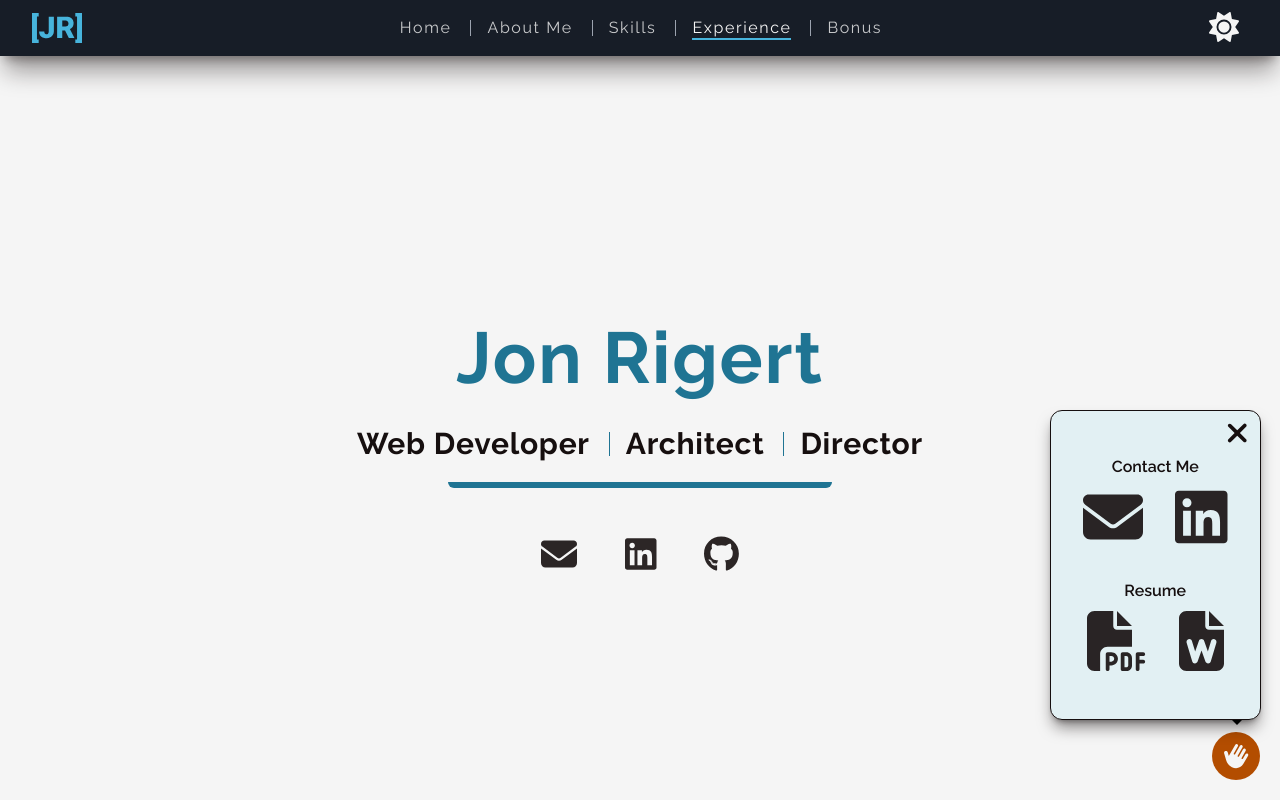
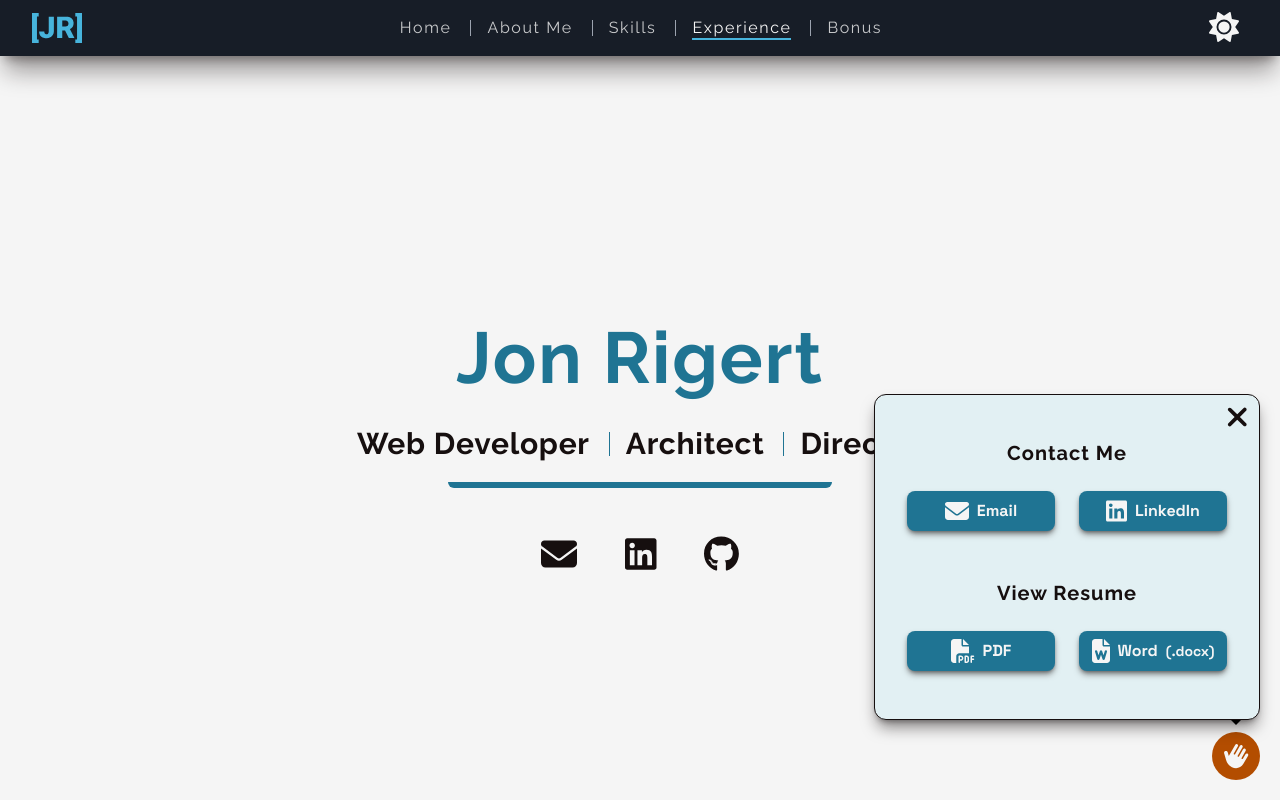
Before and after one commit to jrigert/portfolio, a Next.js app: page / in a window 1280 px wide. Both pictures are taken after a click on the button 1236 px from the left and 756 px from the top of the page. Shown: the top 800 px of the page. Built offline with nearby package versions, Linux system fonts and the light colour scheme.

Commit message:
- creating iconButton link variants - updating certain links to use iconVariant

```diff
--- a/src/components/ContactIcons.tsx
+++ b/src/components/ContactIcons.tsx
@@ -1,18 +1,29 @@
-import { ExternalLink } from '@/components/core/ExternalLink';
-import { InteractiveIcon } from '@/components/core/InteractiveIcon';
+import {
+  ExternalLink,
+  ExternalLinkVariantProps,
+} from '@/components/core/ExternalLink';
 import { WithClassName } from '@/types/props';
 import { classNames } from '@/utils/style';
+import { FontAwesomeIcon } from '@fortawesome/react-fontawesome';
 import type { FunctionComponent } from 'react';
 import { faEnvelope } from '@fortawesome/free-solid-svg-icons';
 import { faLinkedin, faGithub } from '@fortawesome/free-brands-svg-icons';
 
-export interface ContactIconsProps extends WithClassName {
-  iconClassName?: string;
+export interface ContactIconsProps
+  extends WithClassName,
+    ExternalLinkVariantProps {
   showGitHub?: boolean;
 }
 
 export const ContactIcons: FunctionComponent<ContactIconsProps> = (props) => {
-  const { className, iconClassName, showGitHub = true } = props;
+  const {
+    className,
+    showGitHub = true,
+    variant = 'icon',
+    color = 'foreground',
+  } = props;
+
+  const iconOnly = variant === 'icon';
 
   return (
     <div
@@ -25,23 +36,35 @@ export const ContactIcons: FunctionComponent<ContactIconsProps> = (props) => {
         href="mailto:jonrigert@gmail.com?subject=Hi Jon!"
         aria-label="Send me an email. Opens your default email client"
         newTab={false}
+        variant={variant}
+        color={color}
+        icon={faEnvelope}
+        className="flex-1"
       >
-        <InteractiveIcon icon={faEnvelope} className={iconClassName} />
+        {!iconOnly ? 'Email' : null}
       </ExternalLink>
 
       <ExternalLink
         href="https://www.linkedin.com/in/jonathonrigert"
         aria-label="View my LinkedIn Profile"
+        variant={variant}
+        color={color}
+        icon={faLinkedin}
+        className="flex-1"
       >
-        <InteractiveIcon icon={faLinkedin} className={iconClassName} />
+        {!iconOnly ? 'LinkedIn' : null}
       </ExternalLink>
 
       {showGitHub ? (
         <ExternalLink
           href="https://github.com/jrigert"
           aria-label="View my GitHub"
+          variant={variant}
+          color={color}
+          icon={faGithub}
+          className="flex-1"
         >
-          <InteractiveIcon icon={faGithub} className={iconClassName} />
+          {!iconOnly ? 'GitHub' : null}
         </ExternalLink>
       ) : null}
     </div>
--- a/src/components/ResumePanel.tsx
+++ b/src/components/ResumePanel.tsx
@@ -1,54 +1,41 @@
 import { ExternalLink } from '@/components/core/ExternalLink';
-import { InteractiveIcon } from '@/components/core/InteractiveIcon';
 import { WithClassName } from '@/types/props';
 import { classNames } from '@/utils/style';
 import type { FunctionComponent } from 'react';
 import { faFilePdf, faFileWord } from '@fortawesome/free-solid-svg-icons';
 
-export interface ResumePanelProps extends WithClassName {
-  buttonsOnly?: boolean;
-  iconClassName?: string;
-}
+export interface ResumePanelProps extends WithClassName {}
 
-const ResumeButtons: FunctionComponent<{
-  iconClassName?: string;
-}> = ({ iconClassName }) => {
+export const ResumePanel: FunctionComponent<ResumePanelProps> = (props) => {
+  const { className } = props;
+
   return (
-    <>
+    <div
+      className={classNames(
+        'mx-auto flex max-w-sm flex-wrap items-center justify-center gap-8',
+        className,
+      )}
+    >
       <ExternalLink
         href="/documents/resume.pdf"
         aria-label="View my resume in PDF format"
+        variant="iconButton"
+        className="flex-1"
+        icon={faFilePdf}
       >
-        <InteractiveIcon
-          icon={faFilePdf}
-          className={classNames('mr-8', iconClassName)}
-        />
+        PDF
       </ExternalLink>
 
       <ExternalLink
         href="/documents/resume.docx"
-        aria-label="View my resume in Word (docx) format"
+        aria-label="View my resume in Word (.docx) format"
+        variant="iconButton"
+        icon={faFileWord}
+        className="flex-1"
       >
-        <InteractiveIcon icon={faFileWord} className={iconClassName} />
+        Word
+        <span className="text-sm">(.docx)</span>
       </ExternalLink>
-    </>
-  );
-};
-
-export const ResumePanel: FunctionComponent<ResumePanelProps> = (props) => {
-  const { buttonsOnly, className, iconClassName } = props;
-
-  if (buttonsOnly) {
-    return <ResumeButtons iconClassName={iconClassName} />;
-  }
-
-  return (
-    <div className={classNames('flex flex-col items-center', className)}>
-      <p className="mb-2 font-heading font-semibold">Resume</p>
-
-      <div>
-        <ResumeButtons iconClassName={iconClassName} />
-      </div>
     </div>
   );
 };
--- a/src/components/core/ExternalLink.tsx
+++ b/src/components/core/ExternalLink.tsx
@@ -1,26 +1,80 @@
 import { HTMLAnchorProps } from '@/types/props';
 import { classNames } from '@/utils/style';
+import { IconDefinition } from '@fortawesome/fontawesome-svg-core';
+import { FontAwesomeIcon } from '@fortawesome/react-fontawesome';
 import { cva, VariantProps } from 'class-variance-authority';
 import { FunctionComponent, useMemo } from 'react';
 
 export interface LinkProps
-  extends Omit<HTMLAnchorProps, 'target' | 'rel'>,
+  extends Omit<HTMLAnchorProps, 'target' | 'rel' | 'color'>,
     ExternalLinkVariantProps {
+  icon?: IconDefinition;
+  iconClassName?: string;
   /** open in a new tab safely - default to true */
   newTab?: boolean;
 }
 
 export const NEW_TAB_HEADS_UP = 'Opens in a new tab';
 
+const sharedIconVariantClasses = [
+  'duration-250',
+  'cursor-pointer',
+  'transition',
+  'motion-reduce:transition-opacity',
+  'motion-safe:hover:scale-110',
+];
+
 const externalLinkVariants = cva([], {
   variants: {
     variant: {
-      default: [],
-      primary: ['text-primary hover:opacity-90 underline'],
+      default: ['underline', 'hover:opacity-90'],
+      unstyled: [],
+      icon: [...sharedIconVariantClasses],
+      iconButton: [
+        ...sharedIconVariantClasses,
+        'rounded-lg',
+        'flex',
+        'items-center',
+        'justify-center',
+        'py-2',
+        'px-3',
+        'gap-2',
+        'bg-primary',
+        'font-bold',
+        'shadow-md',
+        'shadow-black/50',
+      ],
+    },
+    color: {
+      foreground: ['text-foreground'],
+      primary: ['text-primary'],
+      secondary: ['text-secondary'],
     },
   },
+  compoundVariants: [
+    {
+      variant: 'iconButton',
+      color: 'primary',
+      className: ['text-primary-foreground'],
+    },
+    {
+      variant: 'iconButton',
+      color: 'secondary',
+      className: ['text-secondary-foreground'],
+    },
+  ],
   defaultVariants: {
     variant: 'default',
+    color: 'primary',
+  },
+});
+
+const externalLinkIconVariants = cva([], {
+  variants: {
+    variant: {
+      icon: ['text-4xl'],
+      iconButton: ['text-2xl'],
+    },
   },
 });
 
@@ -34,15 +88,29 @@ export const ExternalLink: FunctionComponent<LinkProps> = (props) => {
     children,
     newTab = true,
     className,
+    color,
+    icon,
+    iconClassName,
     variant,
     ...anchorProps
   } = props;
 
   const combinedClassNames = useMemo(() => {
-    return classNames(externalLinkVariants({ variant }), className);
-  }, [variant, className]);
+    return classNames(externalLinkVariants({ variant, color }), className);
+  }, [variant, color, className]);
 
-  // if children is not a plain string, there's a risk of not having text content. require an aria-label
+  const combinedIconClassNames = useMemo(() => {
+    let iconVariantClasses: string | undefined;
+
+    if (variant && (variant === 'icon' || variant === 'iconButton')) {
+      iconVariantClasses = externalLinkIconVariants({ variant });
+    }
+
+    return classNames(iconVariantClasses, iconClassName);
+  }, [variant, iconClassName]);
+
+  // if children is not a plain string (or empty, in the case of an icon-only button),
+  // there's a risk of not having text content. require an aria-label
   const requireAriaLabel = typeof children !== 'string';
   if (requireAriaLabel && !ariaLabel) {
     console.error(
@@ -67,6 +135,13 @@ export const ExternalLink: FunctionComponent<LinkProps> = (props) => {
       {...targetProps}
       {...anchorProps}
     >
+      {icon ? (
+        <FontAwesomeIcon
+          icon={icon}
+          aria-hidden
+          className={combinedIconClassNames}
+        />
+      ) : null}
       {children}
       {!ariaLabel && newTab ? (
         <span className="sr-only">{NEW_TAB_HEADS_UP}</span>
--- a/src/components/core/InteractiveIcon.tsx
+++ /dev/null
@@ -1,22 +0,0 @@
-import { classNames } from '@/utils/style';
-import { FontAwesomeIcon } from '@fortawesome/react-fontawesome';
-import type { ComponentProps, FunctionComponent } from 'react';
-
-export interface InteractiveIconProps
-  extends ComponentProps<typeof FontAwesomeIcon> {}
-
-const iconClassName =
-  'duration-250 cursor-pointer transition motion-reduce:transition-opacity motion-safe:hover:scale-125 text-foreground/90 hover:text-foreground text-4xl';
-
-export const InteractiveIcon: FunctionComponent<InteractiveIconProps> = (
-  props,
-) => {
-  const { className, ...iconProps } = props;
-
-  return (
-    <FontAwesomeIcon
-      className={classNames(iconClassName, className)}
-      {...iconProps}
-    />
-  );
-};
--- a/src/components/core/Popover.tsx
+++ b/src/components/core/Popover.tsx
@@ -1,3 +1,4 @@
+import { classNames } from '@/utils/style';
 import { faXmark as faX } from '@fortawesome/free-solid-svg-icons';
 import { FontAwesomeIcon } from '@fortawesome/react-fontawesome';
 import type { FunctionComponent, PropsWithChildren, ReactNode } from 'react';
@@ -5,6 +6,7 @@ import * as RadixPopover from '@radix-ui/react-popover';
 
 export interface PopoverProps {
   anchor?: ReactNode;
+  containerClassName?: string;
   trigger: ReactNode;
   /** sets the asChild property on the Trigger - defaults to true */
   triggerAsChild?: boolean;
@@ -13,7 +15,13 @@ export interface PopoverProps {
 export const Popover: FunctionComponent<PropsWithChildren<PopoverProps>> = (
   props,
 ) => {
-  const { children, anchor, trigger, triggerAsChild = true } = props;
+  const {
+    children,
+    anchor,
+    containerClassName,
+    trigger,
+    triggerAsChild = true,
+  } = props;
 
   return (
     <RadixPopover.Root>
@@ -26,7 +34,10 @@ export const Popover: FunctionComponent<PropsWithChildren<PopoverProps>> = (
 
       <RadixPopover.Portal>
         <RadixPopover.Content
-          className="rounded-xl border border-foreground-secondary bg-background-secondary px-8 pb-12 pt-5 text-foreground-secondary shadow-lg shadow-black/50 dark:shadow-gray-400/30"
+          className={classNames(
+            'rounded-xl border border-foreground-secondary bg-background-secondary px-8 pb-12 pt-5 text-foreground-secondary shadow-lg shadow-black/50 dark:shadow-gray-400/30',
+            containerClassName,
+          )}
           sideOffset={10}
           align="end"
         >
--- a/src/components/pages/home/HomeBonus.tsx
+++ b/src/components/pages/home/HomeBonus.tsx
@@ -93,10 +93,7 @@ export const HomeBonus: FunctionComponent<HomePageSectionProps> = (props) => {
           </p>
           <p className="mt-2 text-center">
             Also feel free to{' '}
-            <ExternalLink
-              variant="primary"
-              href="https://github.com/jrigert/portfolio"
-            >
+            <ExternalLink href="https://github.com/jrigert/portfolio">
               take a look at the code
             </ExternalLink>
             .
@@ -104,52 +101,41 @@ export const HomeBonus: FunctionComponent<HomePageSectionProps> = (props) => {
 
           <ul className="mx-auto mt-16 max-w-lg list-disc pl-4">
             <TechStackListItem>
-              <ExternalLink variant="primary" href="https://react.dev/">
-                React
-              </ExternalLink>{' '}
-              and{' '}
-              <ExternalLink variant="primary" href="https://nextjs.org/">
-                NextJS
-              </ExternalLink>{' '}
-              for the core framework
+              <ExternalLink href="https://react.dev/">React</ExternalLink> and{' '}
+              <ExternalLink href="https://nextjs.org/">NextJS</ExternalLink> for
+              the core framework
             </TechStackListItem>
 
             <TechStackListItem>
-              <ExternalLink
-                variant="primary"
-                href="https://www.typescriptlang.org/docs/"
-              >
+              <ExternalLink href="https://www.typescriptlang.org/docs/">
                 Typescript
               </ExternalLink>{' '}
               for strict type safety
             </TechStackListItem>
 
             <TechStackListItem>
-              <ExternalLink variant="primary" href="https://tailwindcss.com/">
+              <ExternalLink href="https://tailwindcss.com/">
                 Tailwind
               </ExternalLink>{' '}
               for styling
             </TechStackListItem>
 
             <TechStackListItem>
-              <ExternalLink
-                variant="primary"
-                href="https://www.radix-ui.com/primitives/"
-              >
+              <ExternalLink href="https://www.radix-ui.com/primitives/">
                 Radix Primitives
               </ExternalLink>{' '}
               for accessible popover and radio group components
             </TechStackListItem>
 
             <TechStackListItem>
-              <ExternalLink variant="primary" href="https://fontawesome.com/">
+              <ExternalLink href="https://fontawesome.com/">
                 FontAwesome
               </ExternalLink>{' '}
               for various icons
             </TechStackListItem>
 
             <TechStackListItem>
-              <ExternalLink variant="primary" href="https://fonts.google.com/">
+              <ExternalLink href="https://fonts.google.com/">
                 Google Fonts
               </ExternalLink>{' '}
               for typography
@@ -157,9 +143,7 @@ export const HomeBonus: FunctionComponent<HomePageSectionProps> = (props) => {
 
             <TechStackListItem>
               Hosted on{' '}
-              <ExternalLink variant="primary" href="https://vercel.com/">
-                Vercel
-              </ExternalLink>
+              <ExternalLink href="https://vercel.com/">Vercel</ExternalLink>
             </TechStackListItem>
           </ul>
         </div>
--- a/src/components/resume-popover/ResumePopoverPanel.tsx
+++ b/src/components/resume-popover/ResumePopoverPanel.tsx
@@ -1,6 +1,7 @@
 'use client';
 
 import { ContactIcons } from '@/components/ContactIcons';
+import { Heading } from '@/components/core/Heading';
 import { Popover } from '@/components/core/Popover';
 import { ResumePopoverTriggerButton } from '@/components/resume-popover/ResumePopoverTriggerButton';
 import { ResumePanel } from '@/components/ResumePanel';
@@ -11,14 +12,22 @@ export const ResumePopoverPanel: FunctionComponent = () => {
     <Popover
       trigger={<ResumePopoverTriggerButton />}
       anchor={<div className="fixed bottom-16 right-5 h-px w-12" />}
+      containerClassName="px-4 sm:px-8"
     >
-      <p className="mb-2 text-center font-heading font-semibold">Contact Me</p>
+      <Heading tag="h2" tagStyle="h5" className="mb-6 text-center">
+        Contact Me
+      </Heading>
       <ContactIcons
         showGitHub={false}
-        className="gap-8"
-        iconClassName="text-6xl"
+        className="gap-6"
+        color="primary"
+        variant="iconButton"
       />
-      <ResumePanel className="mt-8" iconClassName="text-6xl" />
+
+      <Heading tag="h2" tagStyle="h5" className="mb-6 mt-12 text-center">
+        View Resume
+      </Heading>
+      <ResumePanel className="min-w-80 gap-6" />
     </Popover>
   );
 };
--- a/src/styles/globals.css
+++ b/src/styles/globals.css
@@ -38,6 +38,8 @@
     --orange: var(--orange-light);
     --cyan: var(--cyan-light);
 
+    --primary-foreground: var(--black);
+
     --background: var(--black);
     --foreground: var(--white);
 
```
Also changed, not shown: src/components/pages/home/Experience.tsx (+1 -7 lines).
